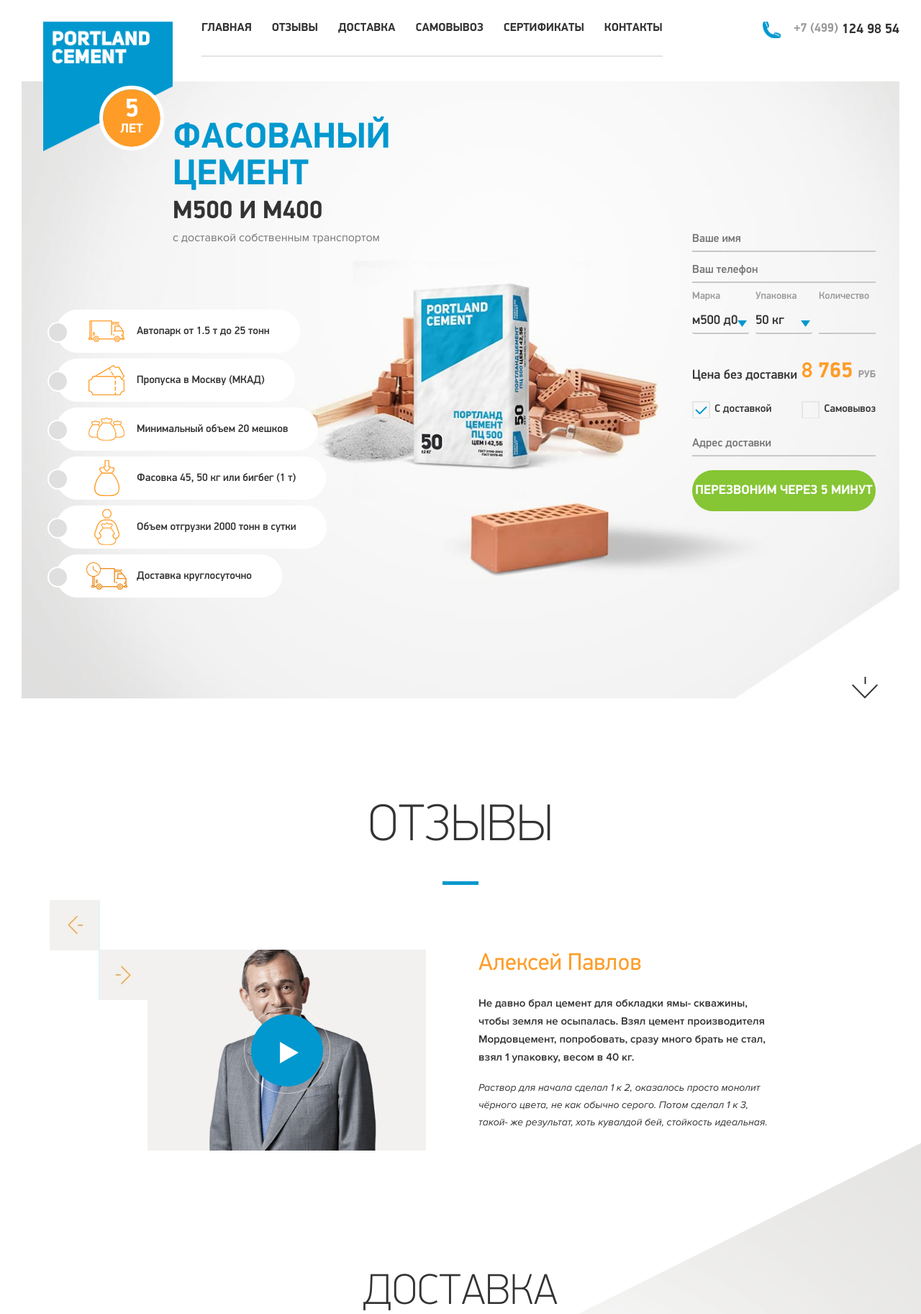
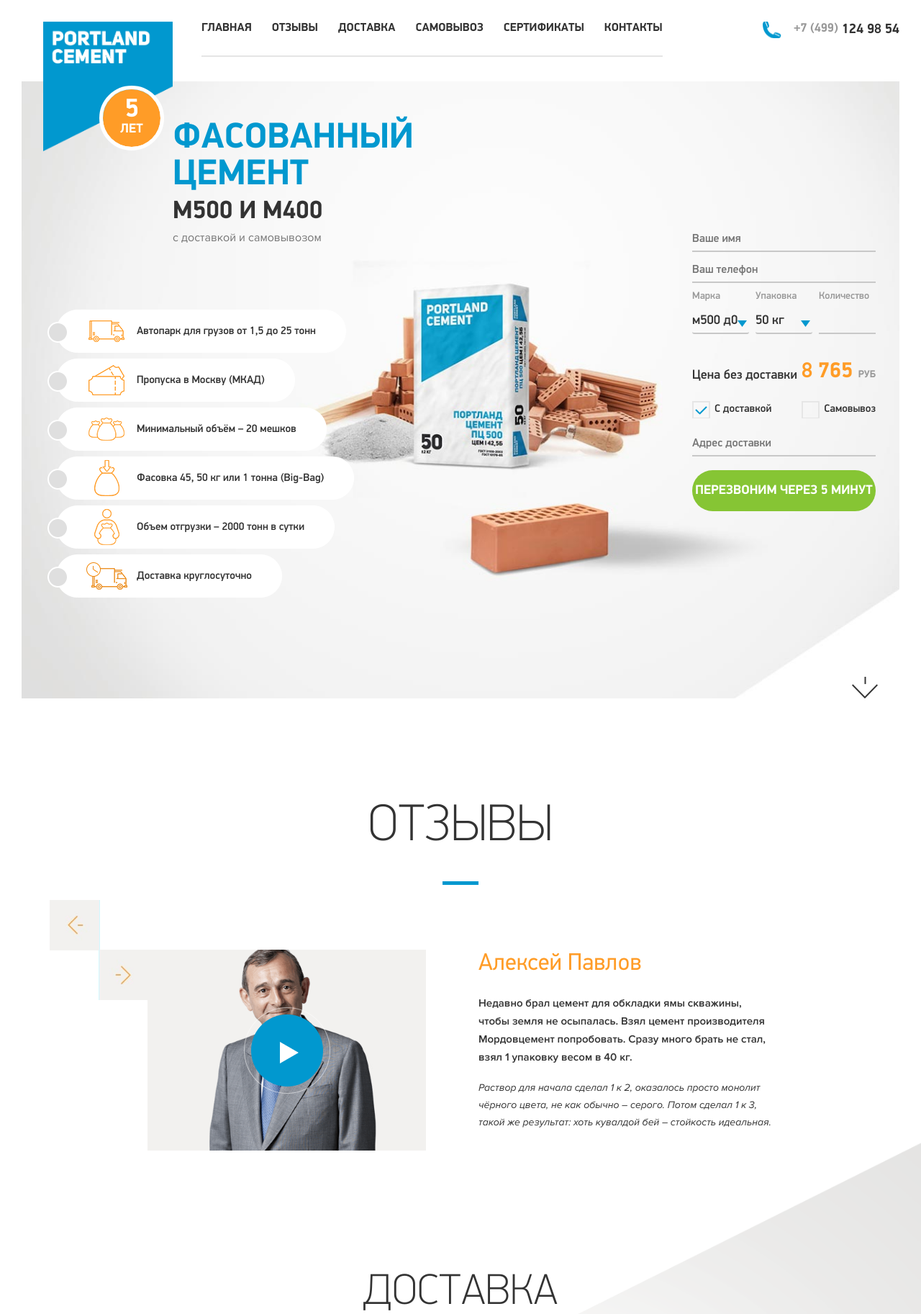
Before and after one commit to webgrig/portcem, a PHP site: page / in a window 1280 px wide. Shown: the top 1825 px of the page at 72% size. Run offline with PHP 8.4, Linux system fonts and the light colour scheme; some libraries are stand-ins or nearby versions.

Commit message:
Исправил орфографические ошибки

```diff
--- a/index.php
+++ b/index.php
@@ -55,17 +55,17 @@
 				<div class="top_text">
 					<div class="head">
 						<h1>
-							Фасованый цемент
+							Фасованный цемент
 							<span>м500 и м400</span>
 						</h1>
-						<p>с доставкой собственным транспортом</p>
+						<p>c доставкой и самовывозом</p>
 					</div>
 					<ul>
-						<li><span>Автопарк от 1.5 т до 25 тонн</span></li>
+						<li><span>Автопарк для грузов от 1,5 до 25 тонн</span></li>
 						<li><span>Пропуска в Москву (МКАД)</span></li>
-						<li><span>Минимальный объем 20 мешков</span></li>
-						<li><span>Фасовка 45, 50 кг или бигбег (1 т)</span></li>
-						<li><span>Объем отгрузки 2000 тонн в сутки</span></li>
+						<li><span>Минимальный объём – 20 мешков</span></li>
+						<li><span>Фасовка 45, 50 кг или 1 тонна (Big-Bag)</span></li>
+						<li><span>Объем отгрузки – 2000 тонн в сутки</span></li>
 						<li><span>Доставка круглосуточно</span></li>
 					</ul>
 				</div>
@@ -135,10 +135,10 @@
 					<div class="right">
 						<h4>Алексей Павлов</h4>
 						<article>
-							Не давно брал цемент для обкладки ямы- скважины, чтобы земля не осыпалась. Взял цемент производителя Мордовцемент, попробовать, сразу много брать не стал, взял 1 упаковку, весом в 40 кг.
+							Недавно брал цемент для обкладки ямы скважины, чтобы земля не осыпалась. Взял цемент производителя Мордовцемент попробовать. Сразу много брать не стал, взял 1 упаковку весом в 40 кг.
 						</article>
 						<blockquote>
-							Раствор для начала сделал 1 к 2, оказалось просто монолит чёрного цвета, не как обычно серого. Потом сделал 1 к 3, такой- же результат, хоть кувалдой бей, стойкость идеальная.
+							Раствор для начала сделал 1 к 2, оказалось просто монолит чёрного цвета, не как обычно – серого. Потом сделал 1 к 3, такой же результат: хоть кувалдой бей – стойкость идеальная.
 						</blockquote>
 					</div>
 					<div class="clearfix"></div>
@@ -151,10 +151,10 @@
 					<div class="right">
 						<h4>Алексей Павлов</h4>
 						<article>
-							Не давно брал цемент для обкладки ямы- скважины, чтобы земля не осыпалась. Взял цемент производителя Мордовцемент, попробовать, сразу много брать не стал, взял 1 упаковку, весом в 40 кг.
+							Не давно брал цемент для обкладки ямы скважины, чтобы земля не осыпалась. Взял цемент производителя Мордовцемент попробовать. Сразу много брать не стал, взял 1 упаковку весом в 40 кг.
 						</article>
 						<blockquote>
-							Раствор для начала сделал 1 к 2, оказалось просто монолит чёрного цвета, не как обычно серого. Потом сделал 1 к 3, такой- же результат, хоть кувалдой бей, стойкость идеальная.
+							Раствор для начала сделал 1 к 2, оказалось просто монолит чёрного цвета, не как обычно – серого. Потом сделал 1 к 3, такой же результат: хоть кувалдой бей – стойкость идеальная.
 						</blockquote>
 					</div>
 					<div class="clearfix"></div>
```
